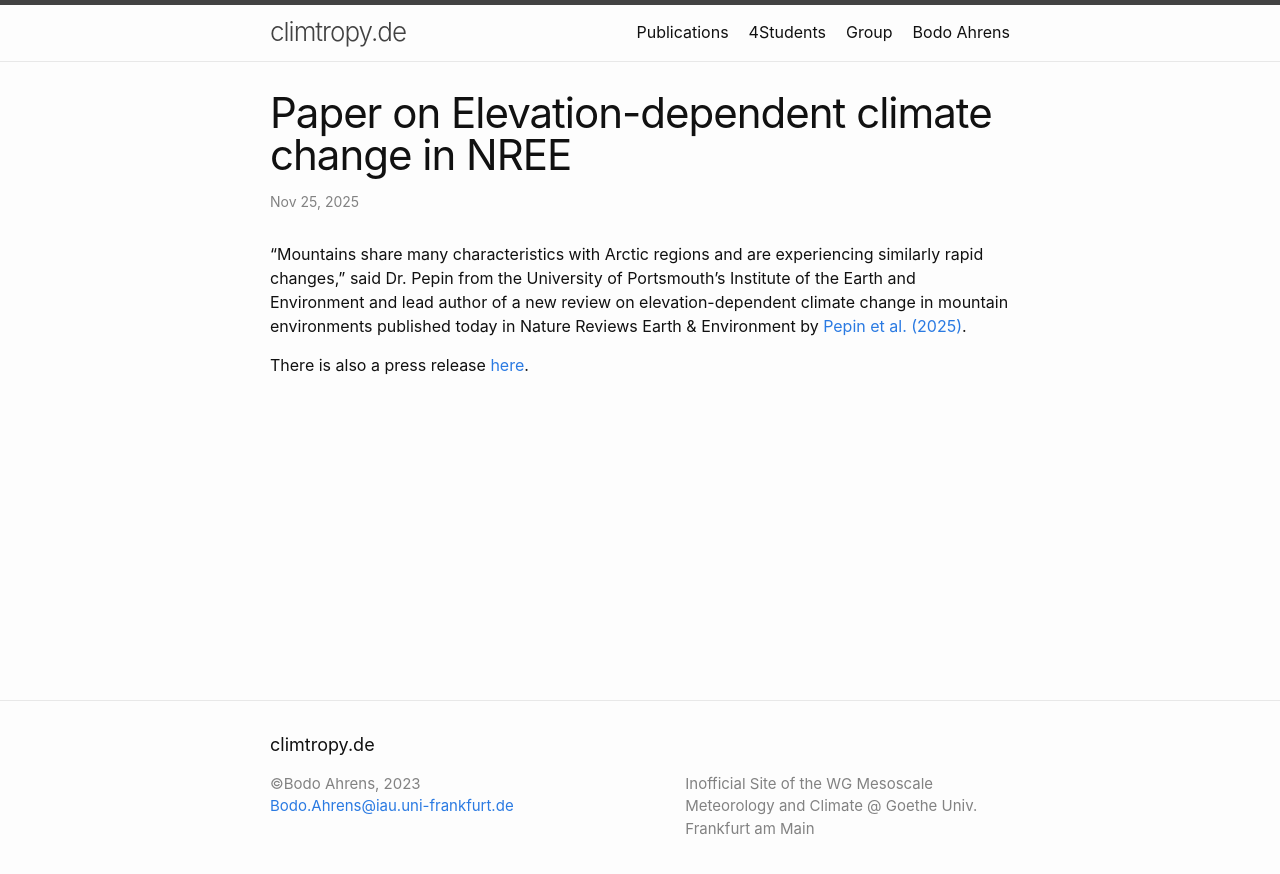
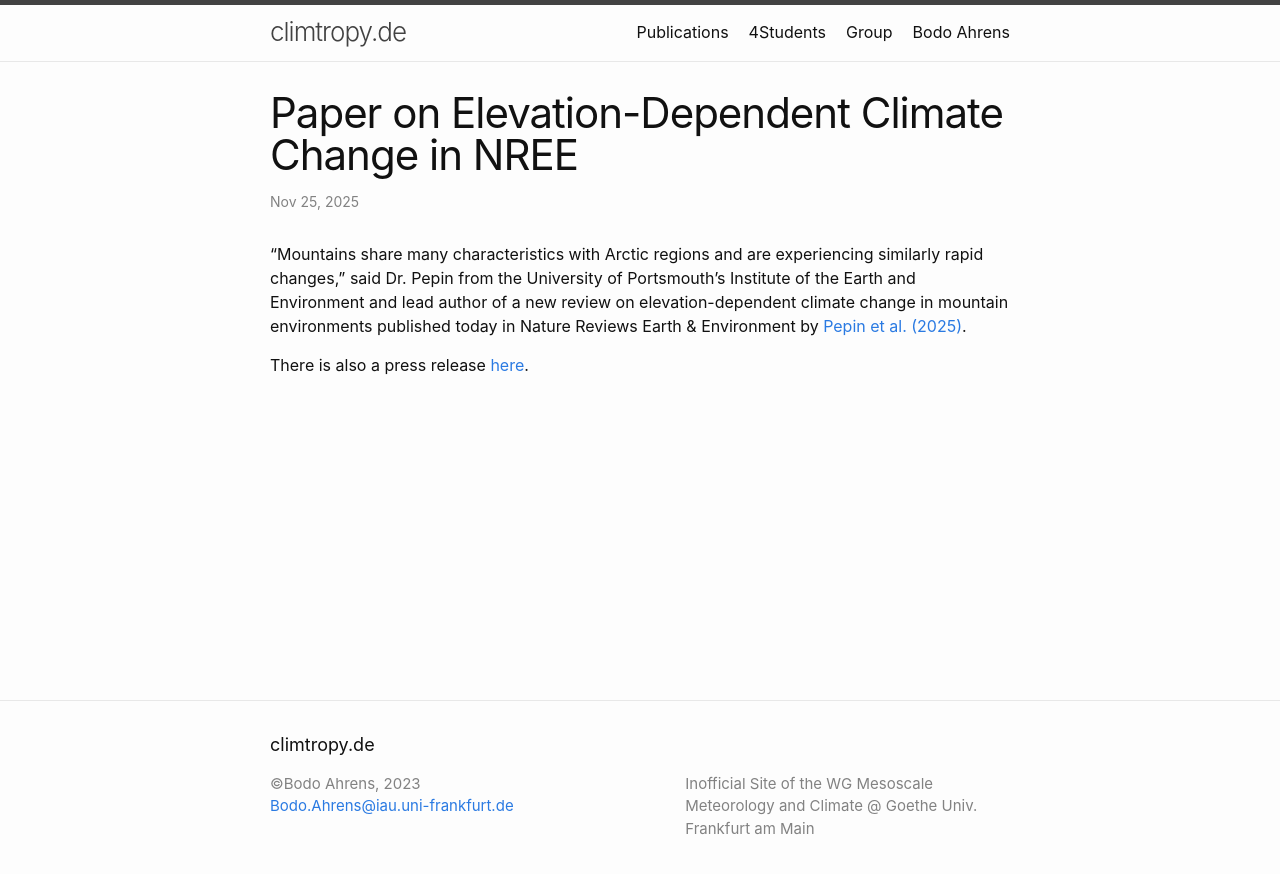
Before and after one commit to cliphy/cliphy.github.io, a Jekyll site: the page built from _posts/2025-11-25-EDCC.markdown, in a window 1280 px wide. Shown: the top 874 px of the page. Built offline with Jekyll 4.4.1, drawn with Linux system fonts in a browser that asks for light colours.

```diff
--- a/_posts/2025-11-25-EDCC.markdown
+++ b/_posts/2025-11-25-EDCC.markdown
@@ -1,6 +1,6 @@
 ---
 layout: post
-title:  "Paper on Elevation-dependent climate change in NREE"
+title:  "Paper on Elevation-Dependent Climate Change in NREE"
 date:   2025-11-25
 ---
 
```
